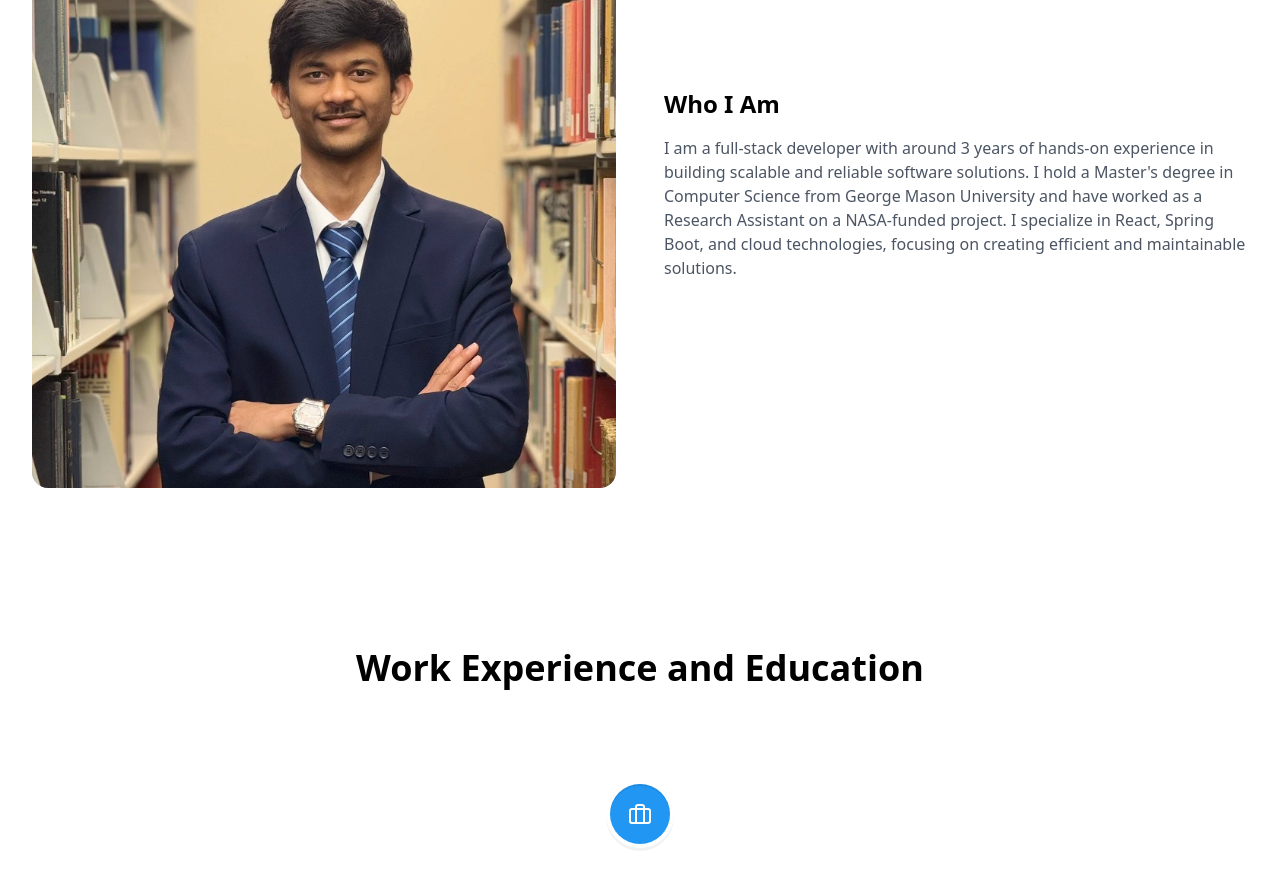
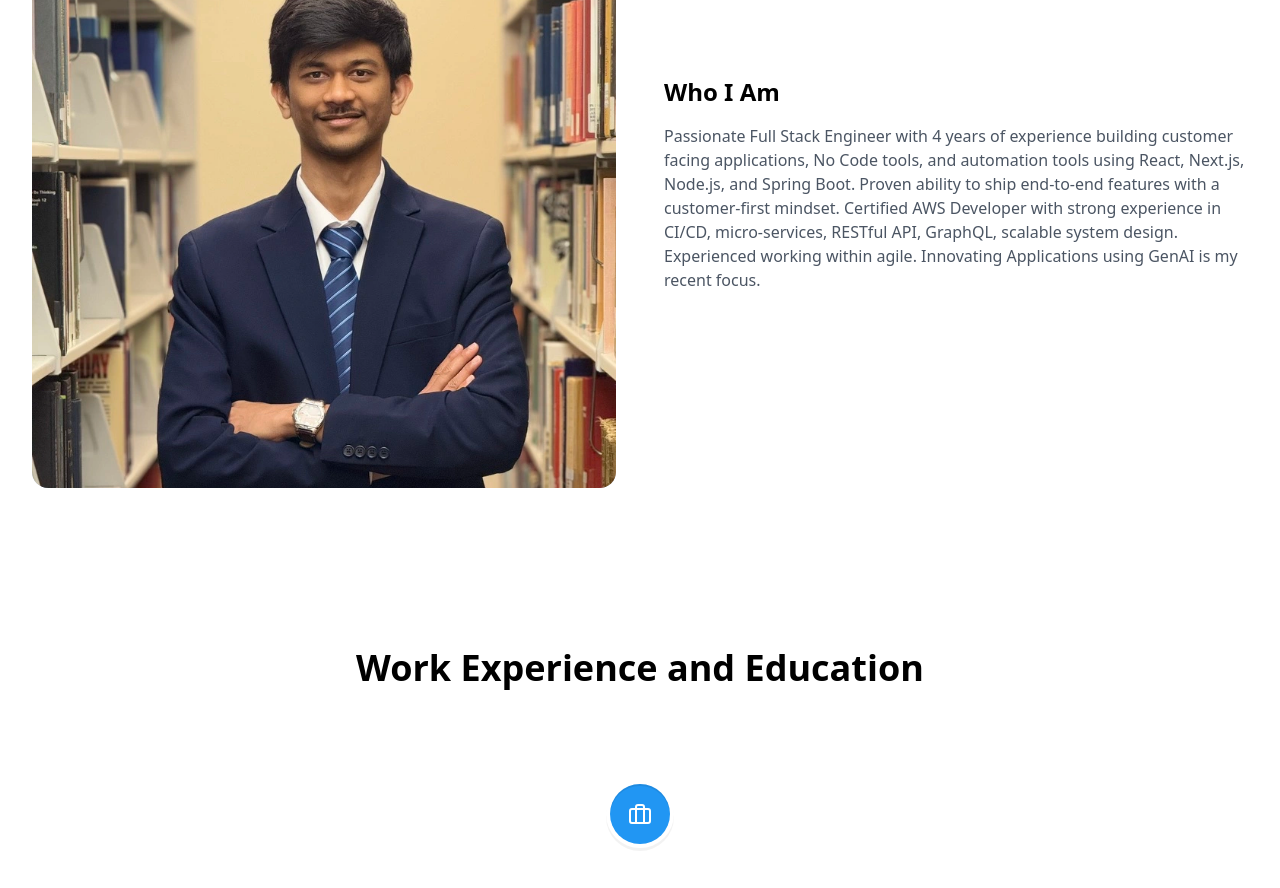
Before and after one commit to saivivek116/portfolio, a Next.js app: page / in a window 1280 px wide. Shown: the part 1080-1968 px from the top of the page. Built offline with nearby package versions, Linux system fonts and the light colour scheme; no server answers.

Commit message:
intro changed

```diff
--- a/src/components/About.tsx
+++ b/src/components/About.tsx
@@ -59,7 +59,9 @@ const About = () => {
           >
             <h3 className="text-2xl font-semibold dark:text-gray-100 mb-4">Who I Am</h3>
             <p className="text-gray-600 dark:text-gray-300 mb-6">
-              I am a full-stack developer with around 3 years of hands-on experience in building scalable and reliable software solutions. I hold a Master's degree in Computer Science from George Mason University and have worked as a Research Assistant on a NASA-funded project. I specialize in React, Spring Boot, and cloud technologies, focusing on creating efficient and maintainable solutions.
+              Passionate Full Stack Engineer with 4 years of experience building customer facing applications, No Code tools, and automation tools using React, Next.js, Node.js, and Spring Boot. Proven ability to ship end-to-end features with a customer-first mindset.
+Certified AWS Developer with strong experience in CI/CD, micro-services, RESTful API, GraphQL, scalable system design.
+Experienced working within agile. Innovating Applications using GenAI is my recent focus.
             </p>
           </motion.div>
         </div>
```
